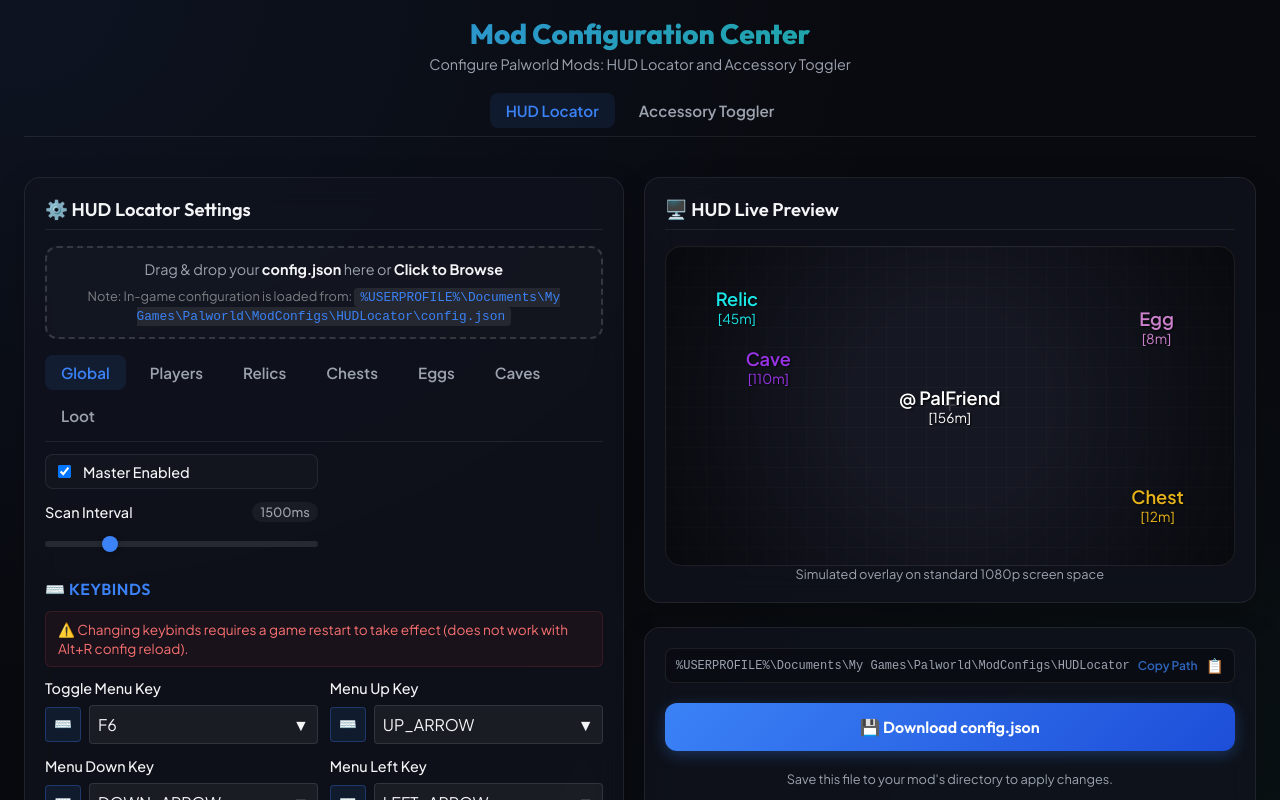
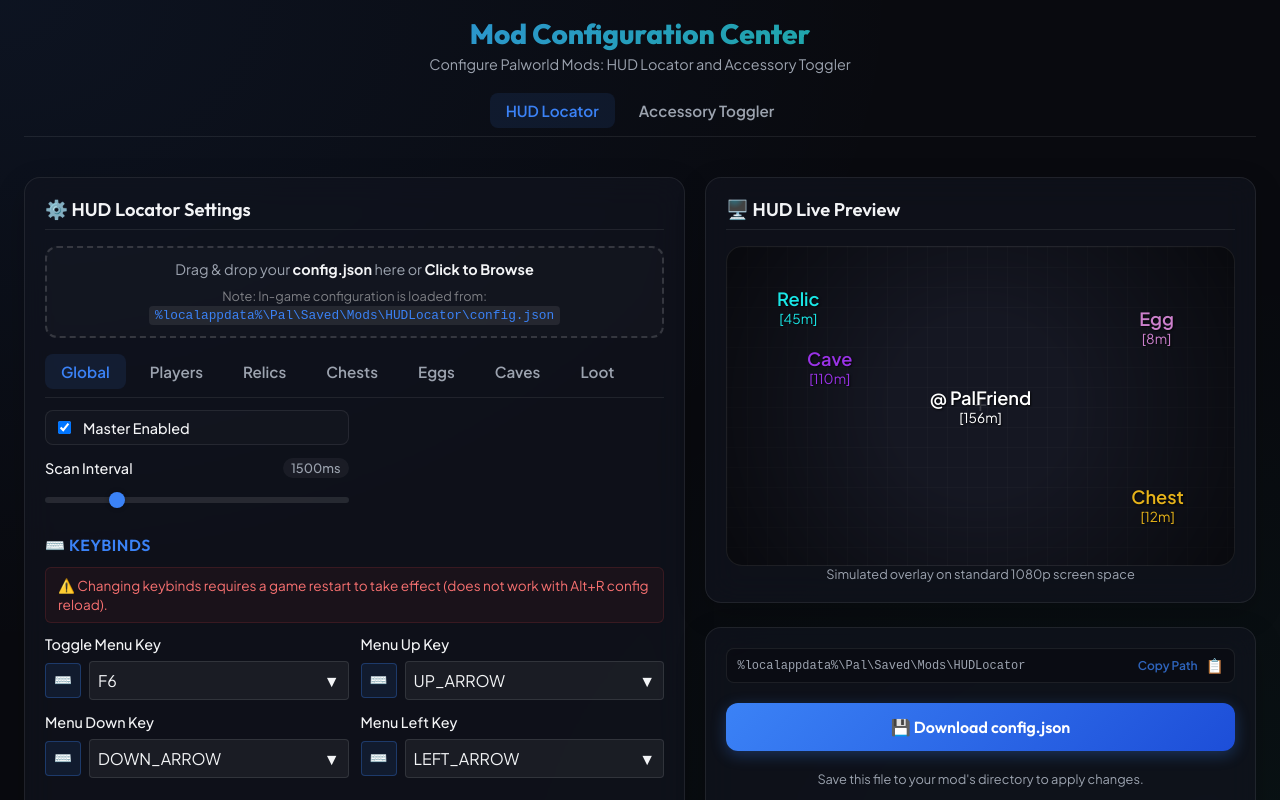
Before and after one commit to Srlimao/will-palmods-configurator, a React (Vite) app: page / in a window 1280 px wide. Shown: the top 800 px of the page. Built offline with nearby package versions, Linux system fonts and the light colour scheme.

Commit message:
changed config folder

```diff
--- a/src/features/accessory-toggler/AccessoryConfig.jsx
+++ b/src/features/accessory-toggler/AccessoryConfig.jsx
@@ -44,7 +44,7 @@
   const [toastPos, setToastPos] = useState(null);
 
   const handleCopyPath = (e) => {
-    navigator.clipboard.writeText("%USERPROFILE%\\Documents\\My Games\\Palworld\\ModConfigs\\AccessoryToggler");
+    navigator.clipboard.writeText("%localappdata%\\Pal\\Saved\\Mods\\AccessoryToggler");
     setCopied(true);
     setToastPos({ x: e.clientX, y: e.clientY });
     setTimeout(() => {
@@ -105,7 +105,7 @@
             Drag & drop your <strong>config.json</strong> here or <strong>Click to Browse</strong>
           </div>
           <div className={styles.dropZoneHint}>
-            Note: In-game configuration is loaded from: <code>%USERPROFILE%\Documents\My Games\Palworld\ModConfigs\AccessoryToggler\config.json</code>
+            Note: In-game configuration is loaded from: <code>%localappdata%\Pal\Saved\Mods\AccessoryToggler\config.json</code>
           </div>
         </div>
 
@@ -201,7 +201,7 @@
         <div className={`${styles.panel} ${styles.actions}`}>
           <div className={styles.pathCopyContainer} onClick={handleCopyPath} title="Click to copy path">
             <span className={styles.pathText}>
-              %USERPROFILE%\Documents\My Games\Palworld\ModConfigs\AccessoryToggler
+              %localappdata%\Pal\Saved\Mods\AccessoryToggler
             </span>
             <span className={styles.copyLabel}>Copy Path</span>
             <span className={styles.copyIconWrapper}>
--- a/src/features/hud-locator/HUDLocatorConfig.jsx
+++ b/src/features/hud-locator/HUDLocatorConfig.jsx
@@ -210,7 +210,7 @@
   const [toastPos, setToastPos] = useState(null);
 
   const handleCopyPath = (e) => {
-    navigator.clipboard.writeText("%USERPROFILE%\\Documents\\My Games\\Palworld\\ModConfigs\\HUDLocator");
+    navigator.clipboard.writeText("%localappdata%\\Pal\\Saved\\Mods\\HUDLocator");
     setCopied(true);
     setToastPos({ x: e.clientX, y: e.clientY });
     setTimeout(() => {
@@ -280,7 +280,7 @@
             Drag & drop your <strong>config.json</strong> here or <strong>Click to Browse</strong>
           </div>
           <div className={styles.dropZoneHint}>
-            Note: In-game configuration is loaded from: <code>%USERPROFILE%\Documents\My Games\Palworld\ModConfigs\HUDLocator\config.json</code>
+            Note: In-game configuration is loaded from: <code>%localappdata%\Pal\Saved\Mods\HUDLocator\config.json</code>
           </div>
         </div>
 
@@ -314,7 +314,7 @@
         <div className={`${styles.panel} ${styles.actions}`}>
           <div className={styles.pathCopyContainer} onClick={handleCopyPath} title="Click to copy path">
             <span className={styles.pathText}>
-              %USERPROFILE%\Documents\My Games\Palworld\ModConfigs\HUDLocator
+              %localappdata%\Pal\Saved\Mods\HUDLocator
             </span>
             <span className={styles.copyLabel}>Copy Path</span>
             <span className={styles.copyIconWrapper}>
```
